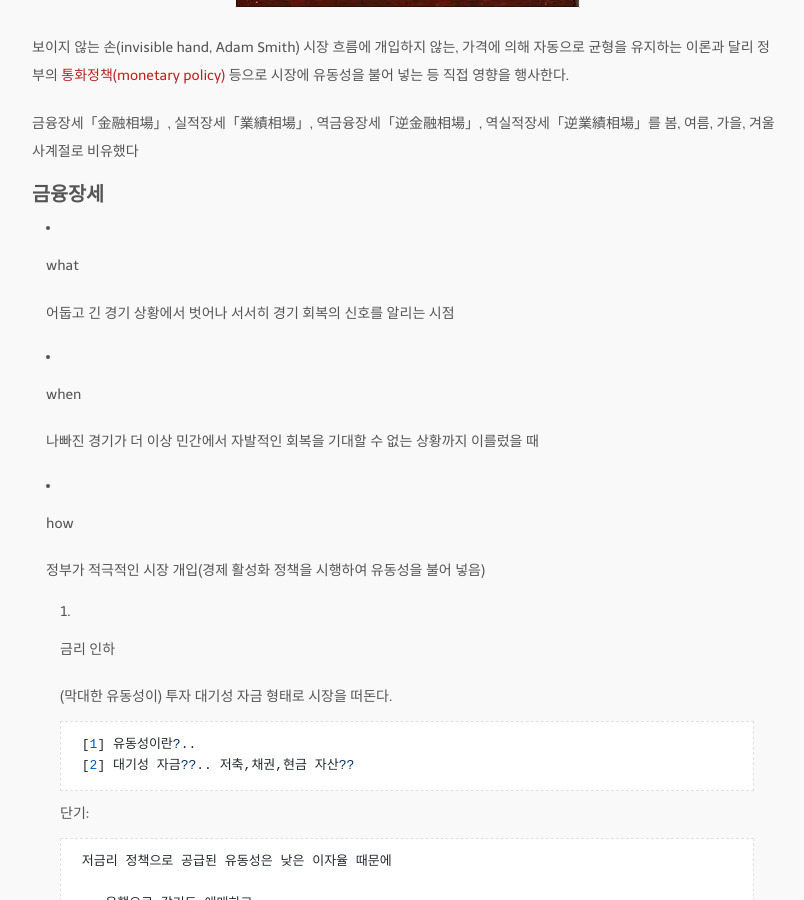
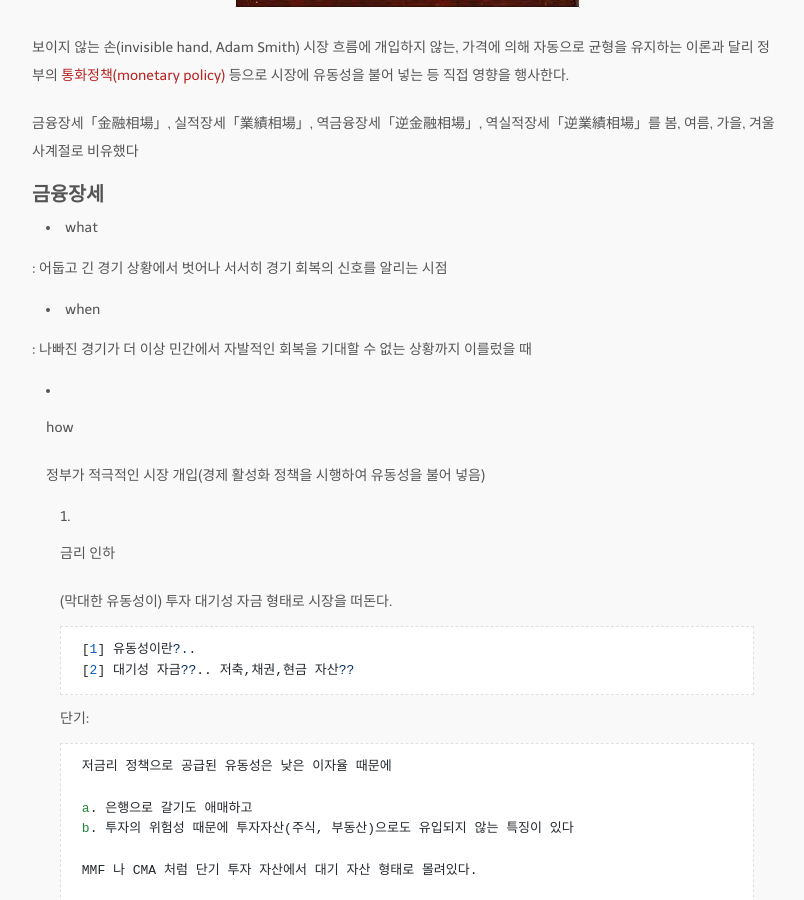
Before and after one commit to jung-research/github.io, a Jekyll site: the page built from _posts/2023-08-23-season_theory.md, in a window 1280 px wide and 900 px high, scrolled down 775 px. Shown: the whole window, without its empty margins (233-1037 px from the left). Built offline with Jekyll 4.4.1, drawn with Linux system fonts in a browser that asks for light colours; nearby versions of some CDN libraries; some web fonts are replaced.

```diff
--- a/_posts/2023-08-23-season_theory.md
+++ b/_posts/2023-08-23-season_theory.md
@@ -21,13 +21,13 @@ tags:
 
 ## 금융장세
 
-*   what
+* what
 
-    어둡고 긴 경기 상황에서 벗어나 서서히 경기 회복의 신호를 알리는 시점
+: 어둡고 긴 경기 상황에서 벗어나 서서히 경기 회복의 신호를 알리는 시점
 
-*   when
+* when
 
-    나빠진 경기가 더 이상 민간에서 자발적인 회복을 기대할 수 없는 상황까지 이를렀을 때
+: 나빠진 경기가 더 이상 민간에서 자발적인 회복을 기대할 수 없는 상황까지 이를렀을 때
 
 *   how
 
```
